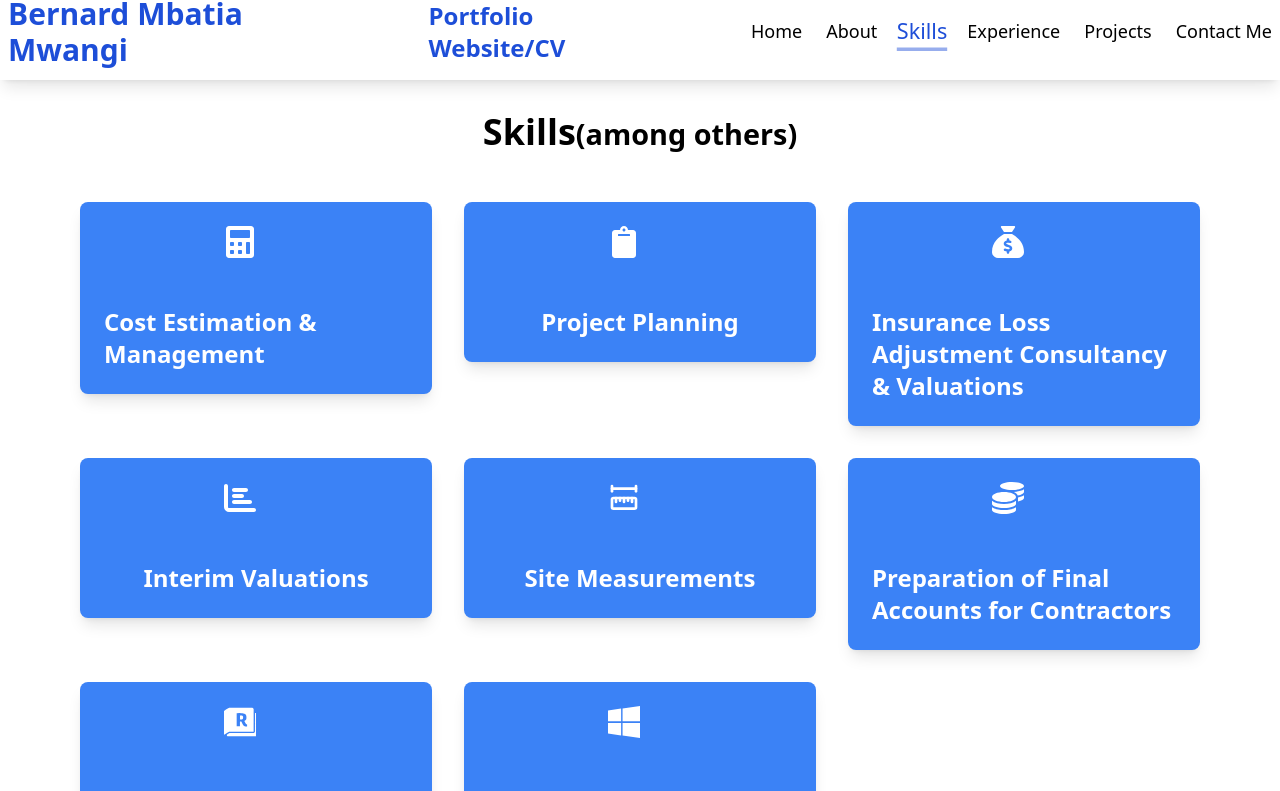
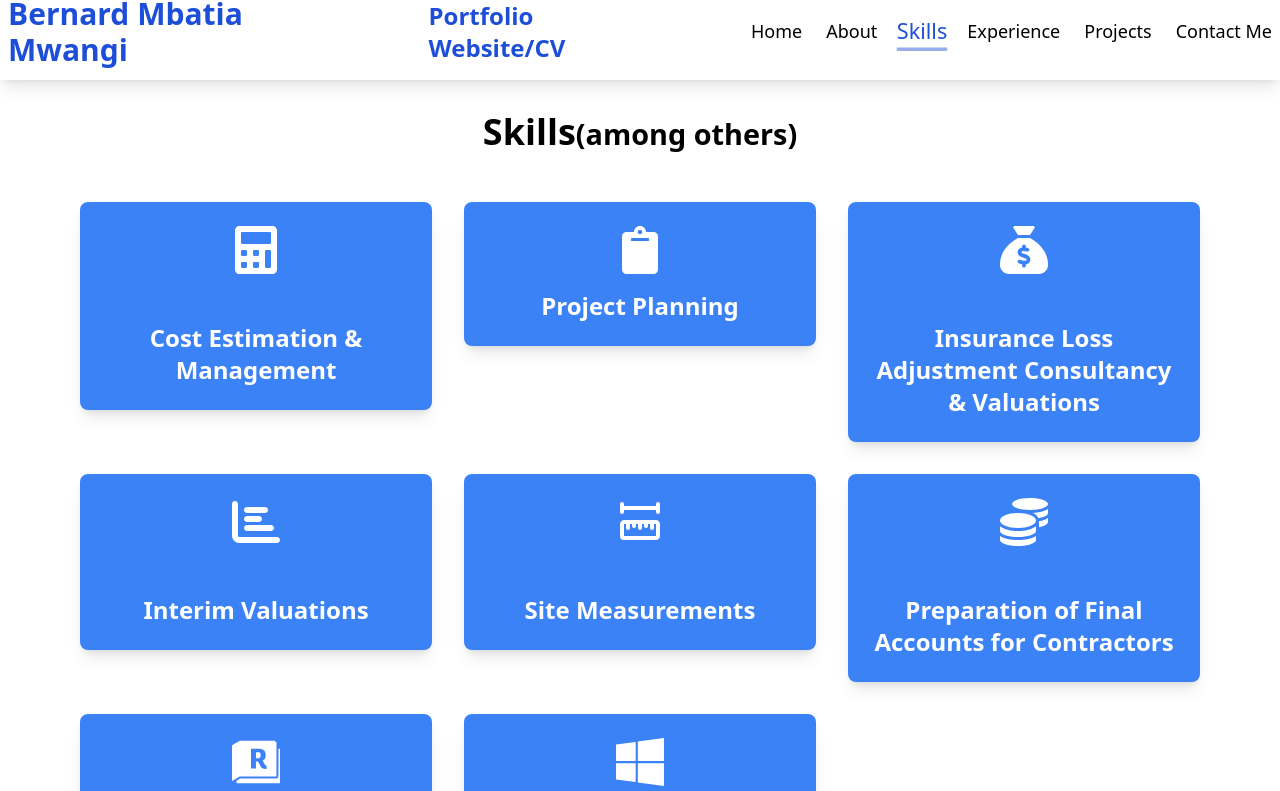
Before and after one commit to JeiKiarie/mbatia-cv-website, a Next.js app: page /skills in a window 1280 px wide. Shown: the top 791 px of the page. Built offline with nearby package versions, Linux system fonts and the light colour scheme.

Commit message:
adjusted flex skills page

```diff
--- a/app/skills/page.jsx
+++ b/app/skills/page.jsx
@@ -22,75 +22,75 @@ export default function Skills() {
 					</span>
 				</h2>
 				<div className="grid grid-cols-1 md:grid-cols-2 lg:grid-cols-3 gap-8 items-start">
-					<div className="bg-blue-500 text-white p-6 rounded-lg shadow-lg hover:bg-blue-600 transition duration-300 flex flex-col items-center justify-center">
+					<div className="bg-blue-500 text-white p-6 rounded-lg shadow-lg hover:bg-blue-600 transition duration-300 flex flex-col items-center gap-4  justify-center">
 						<i className="w-16 h-16 text-[2rem] mb-4">
-							<FaCalculator />
+							<FaCalculator className="text-[3rem] text-center w-full" />
 						</i>
 
-						<h3 className="text-[1rem] md:text-2xl font-bold">
+						<h3 className="text-[1rem] md:text-2xl font-bold text-center">
 							Cost Estimation & Management
 						</h3>
 					</div>
-					<div className="bg-blue-500 text-white p-6 rounded-lg shadow-lg hover:bg-blue-600 transition duration-300 flex flex-col items-center justify-center">
-						<i className="w-16 h-16 text-[2rem] mb-4">
-							<FaClipboard />
+					<div className="bg-blue-500 text-white p-6 rounded-lg shadow-lg hover:bg-blue-600 transition duration-300 flex flex-col items-center gap-4 justify-center">
+						<i>
+							<FaClipboard className="text-[3rem] text-center w-full" />
 						</i>
 
-						<h3 className="text-[1rem] md:text-2xl font-bold">
+						<h3 className="text-[1rem] md:text-2xl font-bold text-center">
 							Project Planning
 						</h3>
 					</div>
-					<div className="bg-blue-500 text-white p-6 rounded-lg shadow-lg hover:bg-blue-600 transition duration-300 flex flex-col items-center justify-center">
+					<div className="bg-blue-500 text-white p-6 rounded-lg shadow-lg hover:bg-blue-600 transition duration-300 flex flex-col items-center gap-4 justify-center">
 						<i className="w-16 h-16 text-[2rem] mb-4">
-							<FaSackDollar />
+							<FaSackDollar className="text-[3rem] text-center w-full" />
 						</i>
 
-						<h3 className="text-[1rem] md:text-2xl font-bold">
+						<h3 className="text-[1rem] md:text-2xl font-bold text-center">
 							Insurance Loss Adjustment Consultancy & Valuations
 						</h3>
 					</div>
-					<div className="bg-blue-500 text-white p-6 rounded-lg shadow-lg hover:bg-blue-600 transition duration-300 flex flex-col items-center justify-center">
+					<div className="bg-blue-500 text-white p-6 rounded-lg shadow-lg hover:bg-blue-600 transition duration-300 flex flex-col items-center gap-4 justify-center">
 						<i className="w-16 h-16 text-[2rem] mb-4">
-							<FaChartBar />
+							<FaChartBar className="text-[3rem] text-center w-full" />
 						</i>
 
-						<h3 className="text-[1rem] md:text-2xl font-bold">
+						<h3 className="text-[1rem] md:text-2xl font-bold text-center">
 							Interim Valuations
 						</h3>
 					</div>
-					<div className="bg-blue-500 text-white p-6 rounded-lg shadow-lg hover:bg-blue-600 transition duration-300 flex flex-col items-center justify-center">
+					<div className="bg-blue-500 text-white p-6 rounded-lg shadow-lg hover:bg-blue-600 transition duration-300 flex flex-col items-center gap-4 justify-center">
 						<i className="w-16 h-16 text-[2rem] mb-4">
-							<TbRulerMeasure />
+							<TbRulerMeasure className="text-[3rem] text-center w-full" />
 						</i>
 
-						<h3 className="text-[1rem] md:text-2xl font-bold">
+						<h3 className="text-[1rem] md:text-2xl font-bold text-center">
 							Site Measurements
 						</h3>
 					</div>
-					<div className="bg-blue-500 text-white p-6 rounded-lg shadow-lg hover:bg-blue-600 transition duration-300 flex flex-col items-center justify-center">
+					<div className="bg-blue-500 text-white p-6 rounded-lg shadow-lg hover:bg-blue-600 transition duration-300 flex flex-col items-center justify-center gap-4 ">
 						<i className="w-16 h-16 text-[2rem] mb-4">
-							<FaCoins />
+							<FaCoins className="text-[3rem] text-center w-full" />
 						</i>
 
-						<h3 className="text-[1rem] md:text-2xl font-bold">
+						<h3 className="text-[1rem] md:text-2xl font-bold text-center">
 							Preparation of Final Accounts for Contractors
 						</h3>
 					</div>
-					<div className="bg-blue-500 text-white p-6 rounded-lg shadow-lg hover:bg-blue-600 transition duration-300 flex flex-col items-center justify-center">
+					<div className="bg-blue-500 text-white p-6 rounded-lg shadow-lg hover:bg-blue-600 transition duration-300 flex flex-col items-center justify-center gap-4">
 						<i className="w-16 h-16 text-[2rem] mb-4">
-							<SiAutodeskrevit />
+							<SiAutodeskrevit className="text-[3rem] text-center w-full" />
 						</i>
 
-						<h3 className="text-[1rem] md:text-2xl font-bold">
+						<h3 className="text-[1rem] md:text-2xl font-bold text-center">
 							CAD Software: ArchiCAD, Revit
 						</h3>
 					</div>
-					<div className="bg-blue-500 text-white p-6 rounded-lg shadow-lg hover:bg-blue-600 transition duration-300 flex flex-col items-center justify-center">
+					<div className="bg-blue-500 text-white p-6 rounded-lg shadow-lg hover:bg-blue-600 transition duration-300 flex flex-col items-center justify-center gap-4">
 						<i className="w-16 h-16 text-[2rem] mb-4">
-							<TfiMicrosoftAlt />
+							<TfiMicrosoftAlt className="text-[3rem] text-center w-full" />
 						</i>
 
-						<h3 className="text-[1rem] md:text-2xl font-bold">
+						<h3 className="text-[1rem] md:text-2xl text-center font-bold">
 							Applications: WinQS, MS Office (Excel, Word, PowerPoint)
 						</h3>
 					</div>
```
